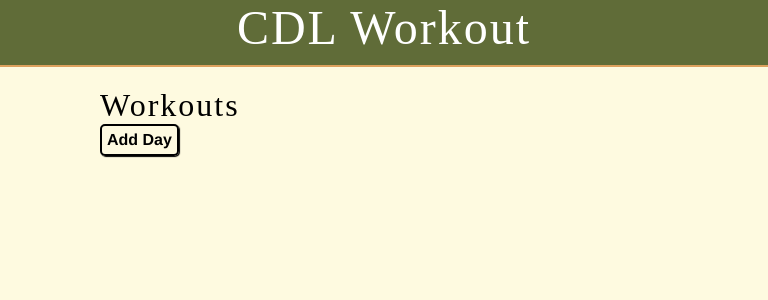
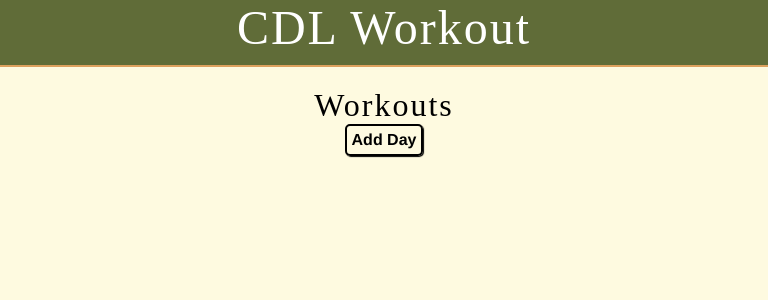
Before and after one commit to callum-laing/cdl-workout, a Vue app: page / in a window 768 px wide. Shown: the top 300 px of the page. Built offline with nearby package versions, Linux system fonts and the light colour scheme; a web font is replaced by a local one.

Commit message:
fixed mobile/tablet positioning

```diff
--- a/src/views/HomeView.vue
+++ b/src/views/HomeView.vue
@@ -328,6 +328,13 @@ button:hover {
   .dayWrapper {
     margin: 0;
     padding: 1em;
+    width: 100%;
+  }
+  .container {
+    padding: 0;
+  }
+  .header {
+    text-align: center;
   }
 }
 
@@ -336,5 +343,11 @@ button:hover {
     flex-direction: column;
     align-items: center;
   }
+  .container {
+    padding: 0;
+  }
+  .header {
+    text-align: center;
+  }
 }
 </style>
```
